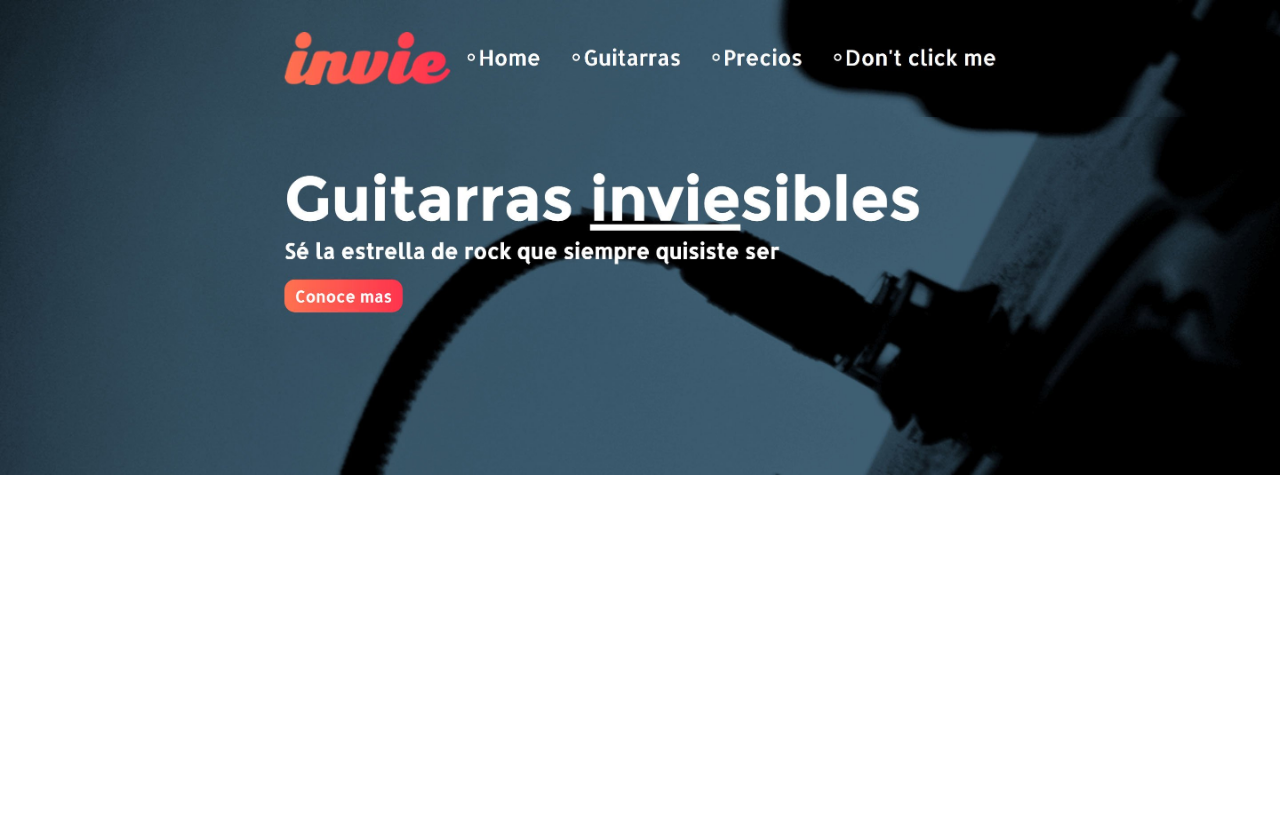
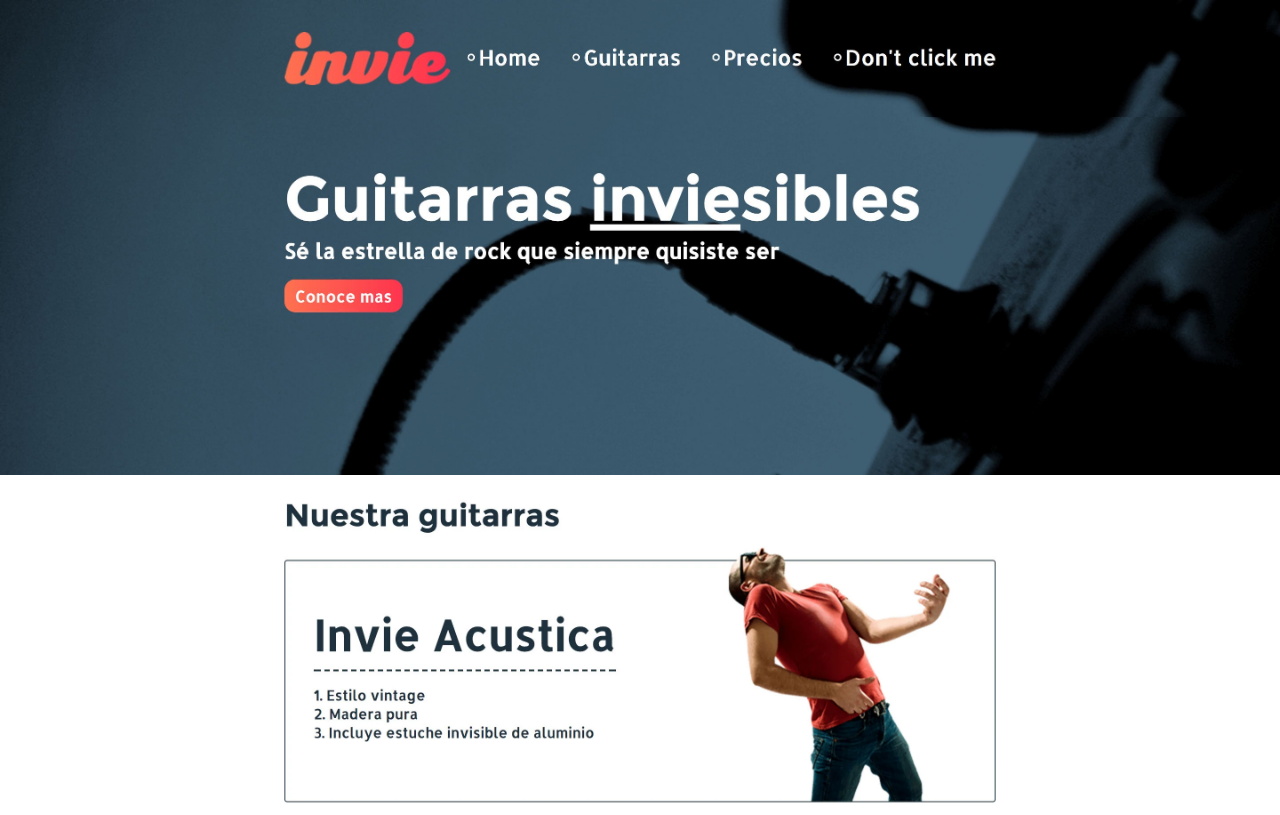
Before and after one commit to martinsosasv/PruebaGit, a plain HTML site: page index.html in a window 1280 px wide. Drawn offline with Linux system fonts and the light colour scheme.

Commit message:
Agregando acustica

```diff
--- a/index.html
+++ b/index.html
@@ -13,5 +13,6 @@
     <body>
         <img src="./img/header.webp" alt="">
         <img src="./img/hero.webp" alt="">
+        <img src="./img/acustica.webp" alt="">
     </body>
 </html>
```
